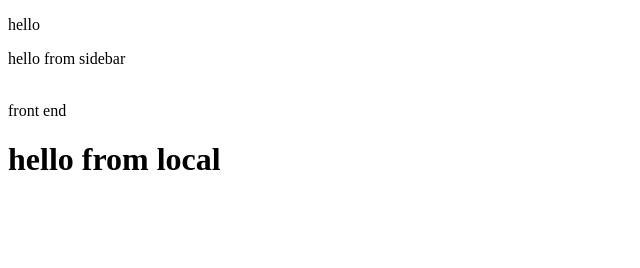
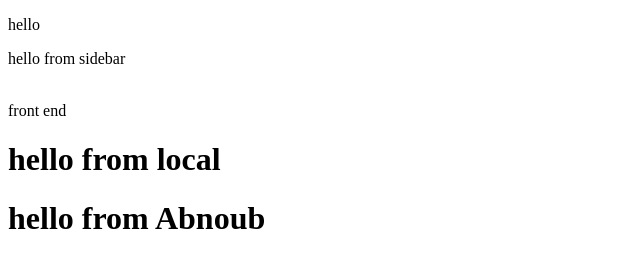
Before and after one commit to amira-abdelhady/fron-end-sohag-repo, a plain HTML site: page index.html in a window 1280 px wide. Shown: the whole page, without its empty margins (0-640 px from the left). Drawn offline with Linux system fonts and the light colour scheme.

Commit message:
frist comment from Abanoub

```diff
--- a/index.html
+++ b/index.html
@@ -13,6 +13,7 @@
     <div>
         <p>front end</p>
         <h1>hello from local</h1>
+        <h1>hello from Abnoub </h1>
     </div>
 </body>
 </html>
```
